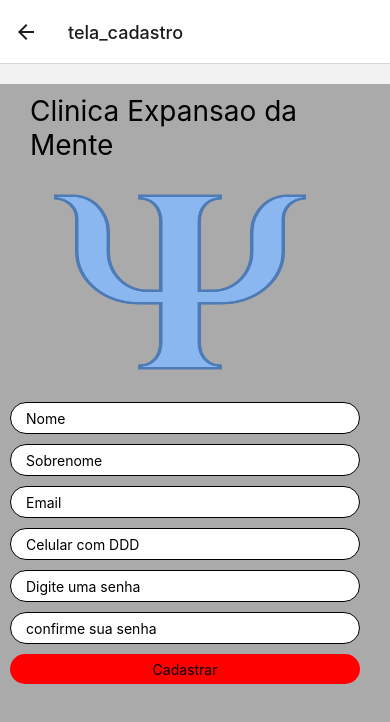
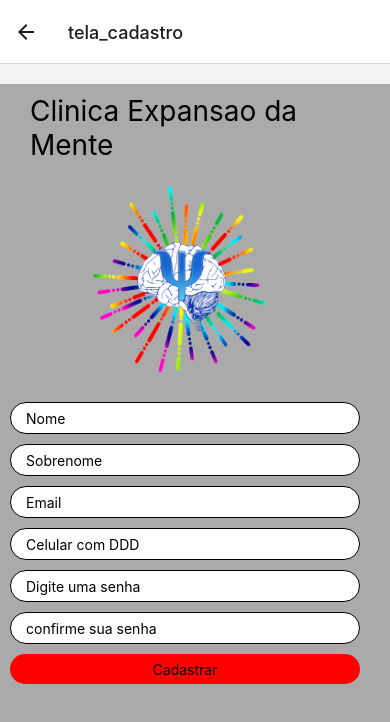
Before and after one commit to Rodrigoleiroz/trabalho_android_estacio, a React Native app in the folder trabalho_final/: screen /tela_cadastro in a window 390 px wide. Shown: the top 722 px of the page. Built offline with nearby package versions, Linux system fonts and the light colour scheme.

Commit message:
changes para adicionar nova tela altera_senha

```diff
--- a/trabalho_final/App.js
+++ b/trabalho_final/App.js
@@ -2,6 +2,7 @@ import { NavigationContainer } from '@react-navigation/native';
 import { createStackNavigator } from '@react-navigation/stack';
 import tela_login from './tela_login';
 import tela_cadastro from './tela_cadastro';
+import altera_senha from './altera_senha';
 
 const Stack = createStackNavigator();
 
@@ -11,6 +12,7 @@ function App() {
       <Stack.Navigator initialRouteName="tela_login">
         <Stack.Screen name="tela_login" component={tela_login} />
         <Stack.Screen name="tela_cadastro" component={tela_cadastro} />
+        <Stack.Screen name="altera_senha" component={altera_senha} />
         {/* Outras telas podem ser adicionadas aqui */}
       </Stack.Navigator>
     </NavigationContainer>
--- a/trabalho_final/tela_cadastro.js
+++ b/trabalho_final/tela_cadastro.js
@@ -28,7 +28,7 @@ export default function tela_cadastro() {
       <Image
         style={styles.imagem}
         resizeMode='stretch'
-        source={require('./images/psicologia.png')}
+        source={require('./images/Exapansao_da_Mente-logo.png')}
       />
 
       <Text style={styles.display1}></Text>
--- a/trabalho_final/tela_login.js
+++ b/trabalho_final/tela_login.js
@@ -2,6 +2,7 @@ import React, { useState } from 'react';
 import { StyleSheet, Text, View, TextInput, Image, ScrollView, TouchableOpacity } from 'react-native';
 import { useNavigation } from '@react-navigation/native';
 import tela_cadastro from './tela_cadastro';
+import altera_senha from './altera_senha';
 
 export default function tela_login() {
   const [usuario, setUsuario] = useState('');
@@ -41,7 +42,7 @@ export default function tela_login() {
       <Image
         style={styles.imagem}
         resizeMode='stretch'
-        source={require('./images/psicologia.png')}
+        source={require('./images/Exapansao_da_Mente-logo.png')}
       />
 
       <Text style={styles.display1}></Text>
```
